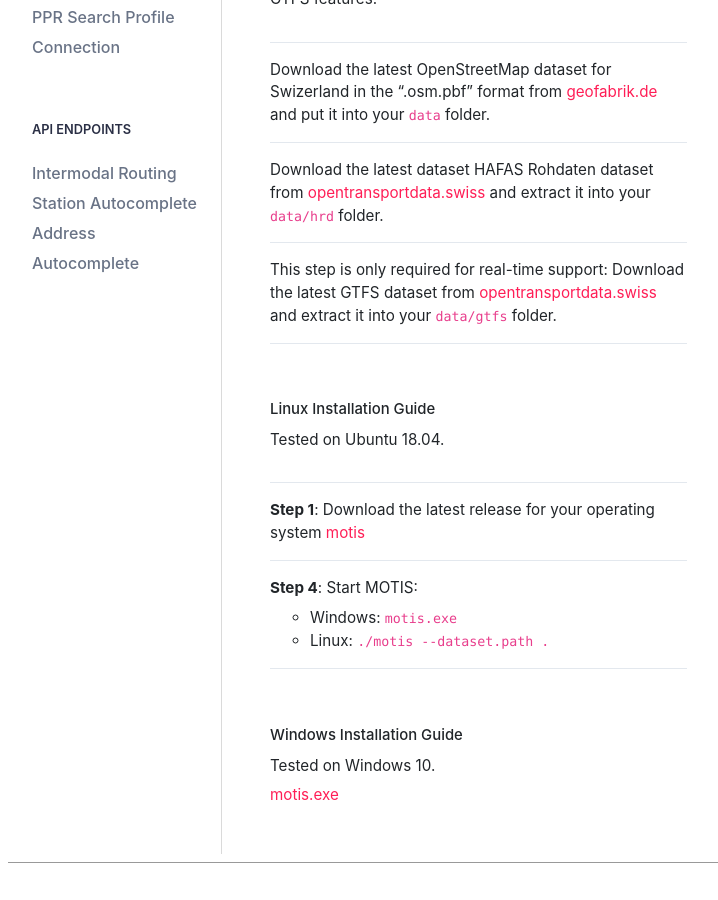
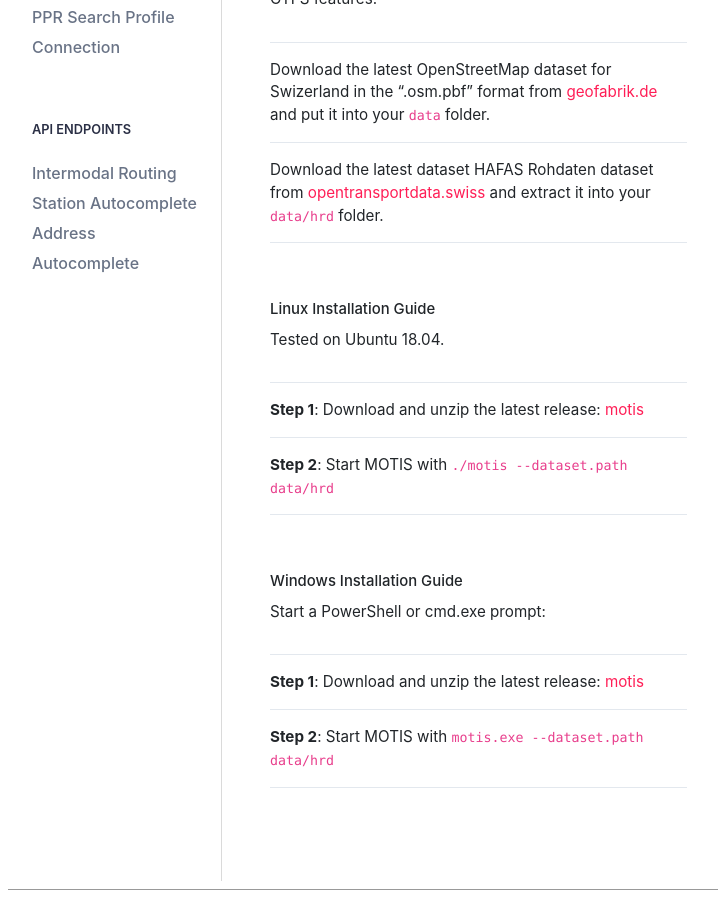
Before and after one commit to motis-project/motis-page, a Jekyll site: the page built from install.md, in a window 1280 px wide and 900 px high, scrolled down 467 px. Shown: the whole window, without its empty margins (8-726 px from the left). Built offline with Jekyll 4.4.1, drawn with Linux system fonts in a browser that asks for light colours.

Commit message:
work in progress installation howto, join API+installtion into Docs

```diff
--- a/_includes/header.html
+++ b/_includes/header.html
@@ -12,11 +12,9 @@
     <a class="nav-link {% if '/' == page.url %}active{% endif %}"
       href="{% link index.html %}">About</a>
     <a class="nav-link {% if '/api/' == page.url %}active{% endif %}"
-      href="{% link api/index.md %}">API</a>
+      href="{% link api/index.md %}">Docs</a>
     <a class="nav-link" href="https://demo.motis-project.de/public/"
       target="_blank">Demo</a>
-    <a class="nav-link {% if '/install.md' == page.url %}active{% endif %}"
-      href="{% link install.md %}">Install</a>
   </nav>
 
   <a class="github mt-3 mt-sm-auto mb-sm-auto ml-sm-5"
--- a/install.md
+++ b/install.md
@@ -13,20 +13,23 @@ To run your own MOTIS instance, you need an OpenStreetMap dataset and a timetabl
 
   - Download the latest OpenStreetMap dataset for Swizerland in the ".osm.pbf" format from [geofabrik.de](https://download.geofabrik.de/europe/switzerland.html) and put it into your `data` folder.
   - Download the latest dataset HAFAS Rohdaten dataset from [opentransportdata.swiss](https://opentransportdata.swiss/en/dataset) and extract it into your `data/hrd` folder.
+
+<!--
   - This step is only required for real-time support: Download the latest GTFS dataset from  [opentransportdata.swiss](https://opentransportdata.swiss/en/dataset) and extract it into your `data/gtfs` folder.
+-->
+
 
 ### Linux Installation Guide
 
 Tested on Ubuntu 18.04.
 
-  - **Step 1**: Download the latest release for your operating system [motis](https://github.com/motis-project/motis/releases/latest/download/motis)
-  - **Step 4**: Start MOTIS:
-    - Windows: `motis.exe`
-    - Linux: `./motis --dataset.path .`
+  - **Step 1**: Download and unzip the latest release: [motis](https://github.com/motis-project/motis/releases/latest/download/motis-linux.zip)
+  - **Step 2**: Start MOTIS with `./motis --dataset.path data/hrd`
 
 
 ### Windows Installation Guide
 
-Tested on Windows 10.
+Start a PowerShell or cmd.exe prompt:
 
-[motis.exe](https://github.com/motis-project/motis/releases/latest/download/motis.exe)
+  - **Step 1**: Download and unzip the latest release: [motis](https://github.com/motis-project/motis/releases/latest/download/motis-windows.zip)
+  - **Step 2**: Start MOTIS with `motis.exe --dataset.path data/hrd`
```
